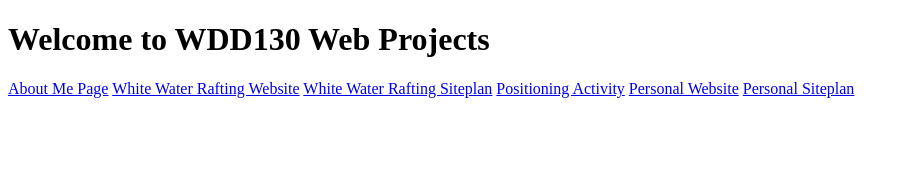
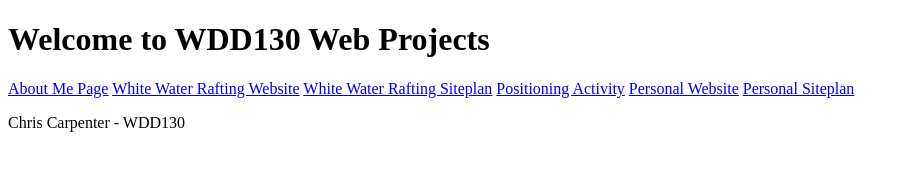
Before and after one commit to Carpenter-Chris/wdd130, a plain HTML site: page index.html in a window 1280 px wide. Shown: the whole page, without its empty margins (0-909 px from the left). Drawn offline with Linux system fonts and the light colour scheme.

Commit message:
added name and class

```diff
--- a/index.html
+++ b/index.html
@@ -17,5 +17,6 @@
   <a href="#">Personal Siteplan</a>
 </nav>
 
+<p>Chris Carpenter - WDD130</p>
 </body>
 </html>
```
